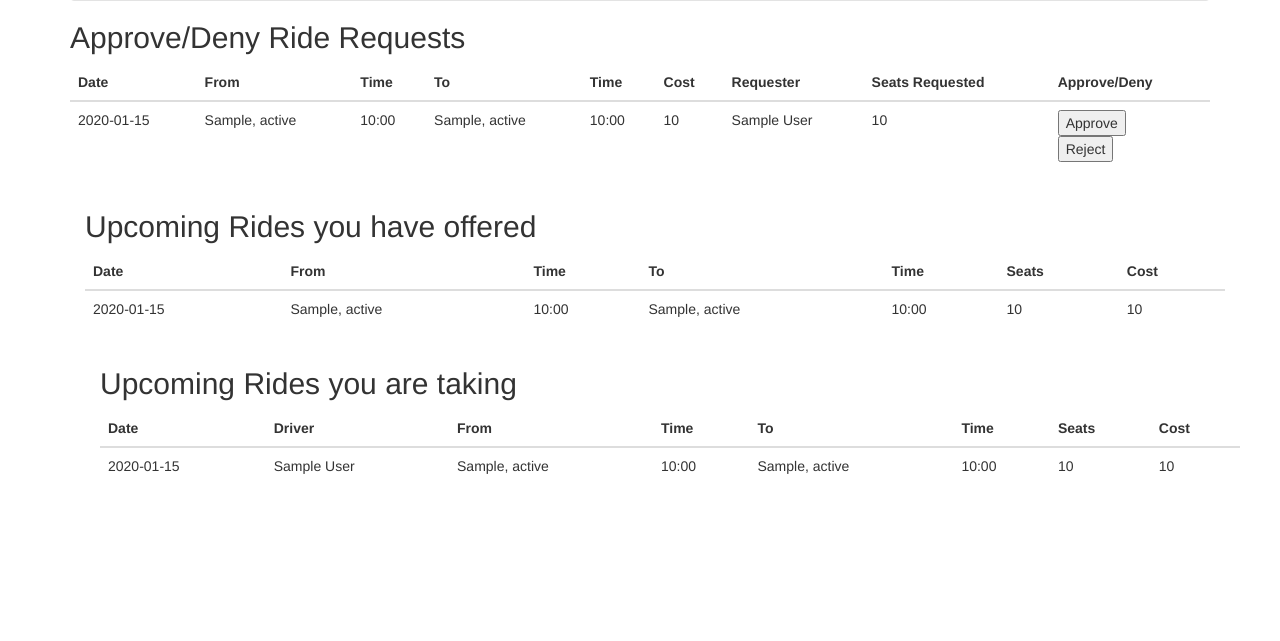
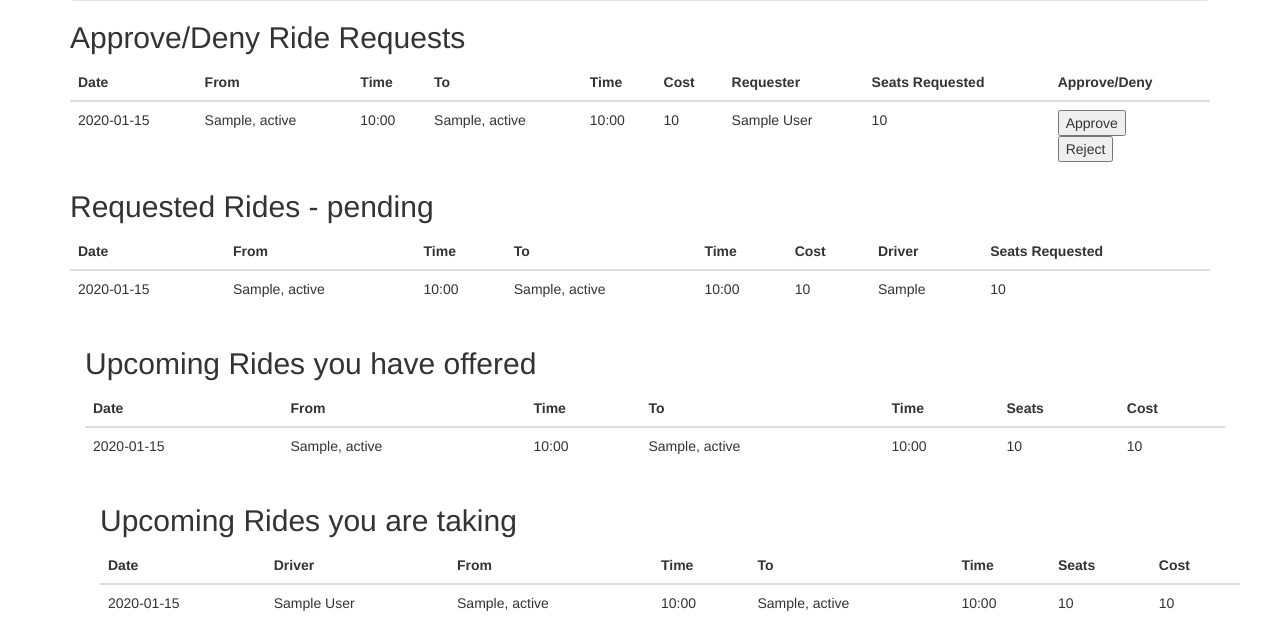
Before and after one commit to maddiecousens/Carseat, a Flask app: page /profile/1 in a window 1280 px wide. Shown: the part 301-942 px from the top of the page. Before the commit the page ends 775 px from the top, so only its background shows below. Run offline with Flask 2, Linux system fonts and the light colour scheme; tables that the repository leaves empty hold one stand-in row (values such as "Sample post"); some libraries are stand-ins or nearby versions.

Commit message:
Adjusted Profile page. added requests user is waiting for approval on

```diff
--- a/seed.py
+++ b/seed.py
@@ -31,7 +31,7 @@ def example_data():
 
    # Add sample employees and departments
     maddie = User(user_id=1, fb_userid="10154085900708339", first_name="Maddie", last_name="Cousens", age=24, email="maddie@", password="doge1", image="https://s-media-cache-ak0.pinimg.com/236x/3a/8e/6e/3a8e6eec898c6f3d1c9352503a9c8e37.jpg")
-    ahmad = User(user_id=2, fb_userid="100014268574964", first_name="Ahmad", last_name="Alawad", age=30, email="ahmad@", password="maddie2", image="http://theverybesttop10.com/wp-content/uploads/2014/10/Top-10-Images-of-Cats-Driving-2.jpg")
+    ahmad = User(user_id=2, fb_userid="108875526264733", first_name="Ahmad", last_name="Alawad", age=30, email="ahmad@", password="maddie2", image="http://theverybesttop10.com/wp-content/uploads/2014/10/Top-10-Images-of-Cats-Driving-2.jpg")
     carl = User(user_id=3, fb_userid="100014238157245", first_name="Aretha", last_name="Franklin", age=51, email="carl@", password="maddie3", image="https://i.ytimg.com/vi/BWAK0J8Uhzk/hqdefault.jpg")
     graham = User(user_id=4, fb_userid="100014205218090", first_name="Graham", last_name="Egan", age=27, email="graham@", password="maddie4", image="http://67.media.tumblr.com/tumblr_md019wlf781rz4vr8o1_1280.jpg")
     grom= User(user_id=5, fb_userid="105608939924154", first_name="Grom", last_name="Gromoth", age=27, email="grom@", password="maddie5", image="https://s-media-cache-ak0.pinimg.com/originals/84/42/a7/8442a778bf0b163a3c30aefe7a64be61.jpg")
--- a/server.py
+++ b/server.py
@@ -385,9 +385,9 @@ def logout_form():
     """ Log user out"""
     if session.get('current_user'):
         del session['current_user']
-        flash("You've been logged out")
+        print '\n\ndeleted session\n\n'
 
-    return redirect('/')
+    return render_template('index.html')
 
 
 ##################################
@@ -398,16 +398,29 @@ def logout_form():
 @app.route('/profile/<user_id>')
 def user_profile(user_id):
     """ Show users home page """
-    # Eventually will make this so that you can view your drivers page too
 
+    # get user with joined loads rides_taking and rides_offered
     user = User.query.options(db.joinedload('rides_taking'), db.joinedload('rides_offered')).get(user_id)
+
     rides_offered = user.rides_offered
+    rides_offered_requests = []
+
+    # If there are requests for rides you are offering, append
+    for ride in rides_offered:
+        if ride.requests:
+            rides_offered_requests.append(ride)
 
     rides_taking = user.rides_taking
+    rides_taking_requests = Request.query.filter(Request.requester==user_id).all()
 
-    return render_template('profile.html', user=user,
-                                           rides_offered=rides_offered,
-                                           rides_taking=rides_taking)
+    return render_template('profile.html',
+                            user=user,
+                            rides_offered=rides_offered,
+                            rides_offered_requests=rides_offered_requests,
+                            rides_taking=rides_taking,
+                            rides_taking_requests=rides_taking_requests
+                            )
+
 
 @app.route('/request-seats', methods=["POST"])
 def request_seats():
--- a/templates/profile.html
+++ b/templates/profile.html
@@ -3,8 +3,7 @@
 {% block Title %} Profile {% endblock %}
 
 {% block head %}
-<!-- <script type="text/javascript" src="https://code.jquery.com/jquery-1.11.3.min.js"></script> -->
-<!-- <script type="text/javascript" src="static/autocomplete.js"></script> -->
+<script type="text/javascript" src="../static/facebook_login.js"></script>
 
 {% endblock %}
 
@@ -19,7 +18,7 @@
     </p>
     <div class="well">To Do<br> - Add pending ride requests<br> - Fix time display</div>
 
-{% if rides_offered %}
+{% if rides_offered_requests %}
 
     <table class="table table-hover">
     <h2>Approve/Deny Ride Requests</h2>
@@ -37,9 +36,7 @@
       </tr>
     </thead>
     <tbody>
-{% for ride in rides_offered %}
-
-{% if ride.requests %}
+{% for ride in rides_offered_requests %}
 
 {% for request in ride.requests %}
       <tr>
@@ -65,15 +62,48 @@
             </form>
         </td>
       </tr>
-    {% endfor %}
+{% endfor %}
+{% endfor %}
     </tbody>
   </table>
 
 {% endif %}
-{% endfor %}
-{% endif %}
 
 
+{% if rides_taking_requests %}
+
+    <table class="table table-hover">
+    <h2>Requested Rides - pending</h2>
+    <thead>
+      <tr>
+        <th>Date</th>
+        <th>From</th>
+        <th>Time</th>
+        <th>To</th>
+        <th>Time</th>
+        <th>Cost</th>
+        <th>Driver</th>
+        <th>Seats Requested</th>
+      </tr>
+    </thead>
+    <tbody>
+{% for request in rides_taking_requests %}
+
+      <tr>
+        <td>{{ request.ride.start_timestamp.strftime('%Y-%m-%d') }}</td>
+        <td>{{ request.ride.start_city }}, {{ request.ride.start_state }}</td>
+        <td>{{ request.ride.start_timestamp.strftime('%H:%M') }}</td>
+        <td>{{ request.ride.end_city }}, {{ request.ride.end_state }}</td>
+        <td>{{ request.ride.end_timestamp.strftime('%H:%M') }}</td>
+        <td>{{ request.ride.cost }}</td>
+        <td>{{ request.ride.user.first_name }}</td>
+        <td>{{ request.seats }}</td>
+      </tr>
+{% endfor %}
+    </tbody>
+  </table>
+
+{% endif %}
 
 
 {% if rides_offered %}
```
